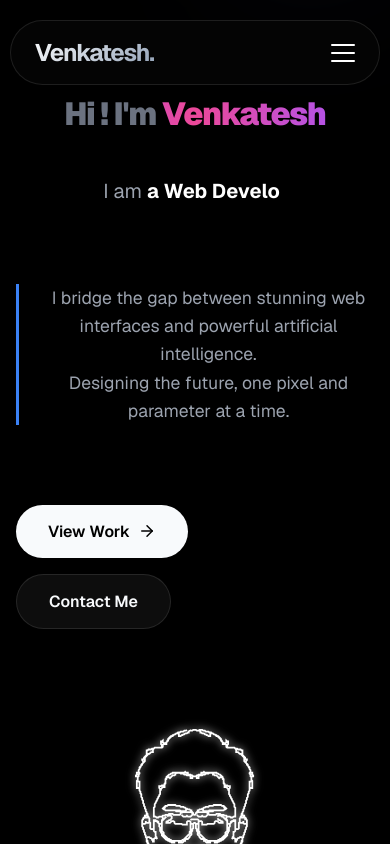
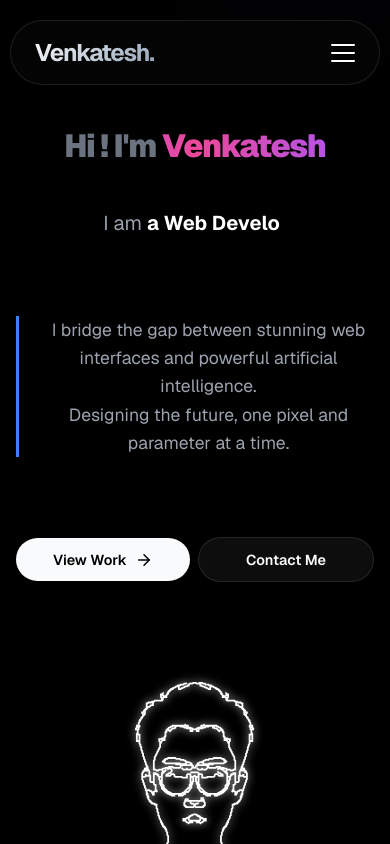
Before and after one commit to offlDivendra/protfolio, a Next.js app: page / in a window 390 px wide. Shown: the top 844 px of the page. Built offline with nearby package versions, Linux system fonts and the light colour scheme.

Commit message:
Update about page styling and mobile responsive fixes

```diff
--- a/src/app/about/page.tsx
+++ b/src/app/about/page.tsx
@@ -13,7 +13,7 @@ export default function About() {
         transition={{ duration: 0.8 }}
         className={styles.header}
       >
-        <h1 className={styles.title}>About <span className="text-gradient">Me</span></h1>
+        <h1 className={styles.title}>About <span className={styles.titleAccent}>Me</span></h1>
         <p className={styles.subtitle}>
           I'm a passionate engineer who loves blending cutting-edge AI models with beautiful, high-performance web applications.
         </p>
--- a/src/app/page.module.css
+++ b/src/app/page.module.css
@@ -245,18 +245,25 @@
 
 @media (max-width: 600px) {
   .hero {
-    margin-top: 6rem;
+    margin-top: 8rem;
     padding: 0 1rem;
   }
 
   .actions {
-    flex-direction: column;
-    align-items: flex-start;
+    flex-direction: row;
+    justify-content: center;
+    align-items: center;
+    width: 100%;
+    gap: 0.5rem;
   }
 
   .primaryBtn,
   .secondaryBtn {
-    justify-content: flex-start;
+    justify-content: center;
+    padding: 0.8rem 1rem;
+    font-size: 0.9rem;
+    flex: 1;
+    text-align: center;
   }
 
   .imageWrapper {
```
Also changed, not shown: src/app/about/page.module.css (+15 -0 lines).
